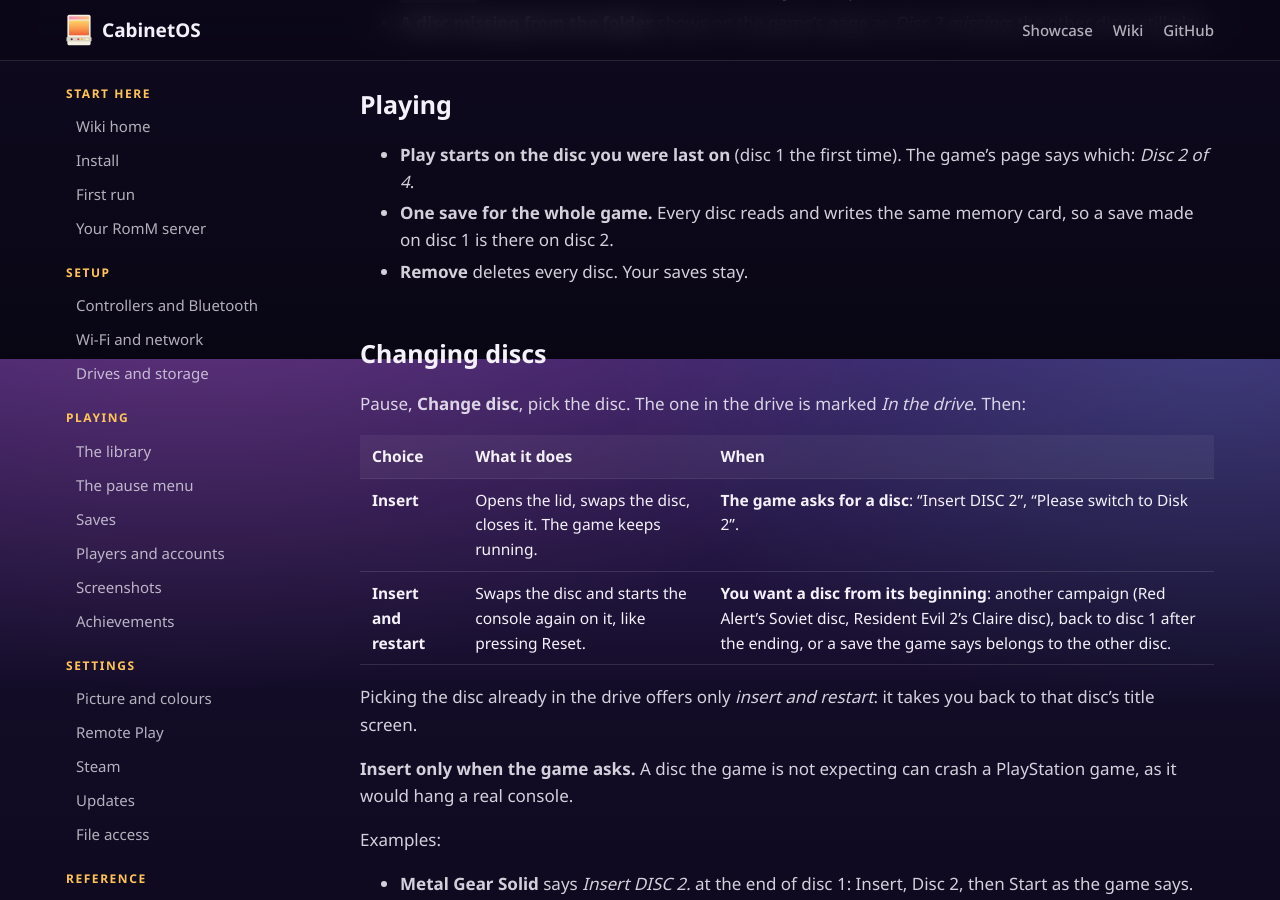
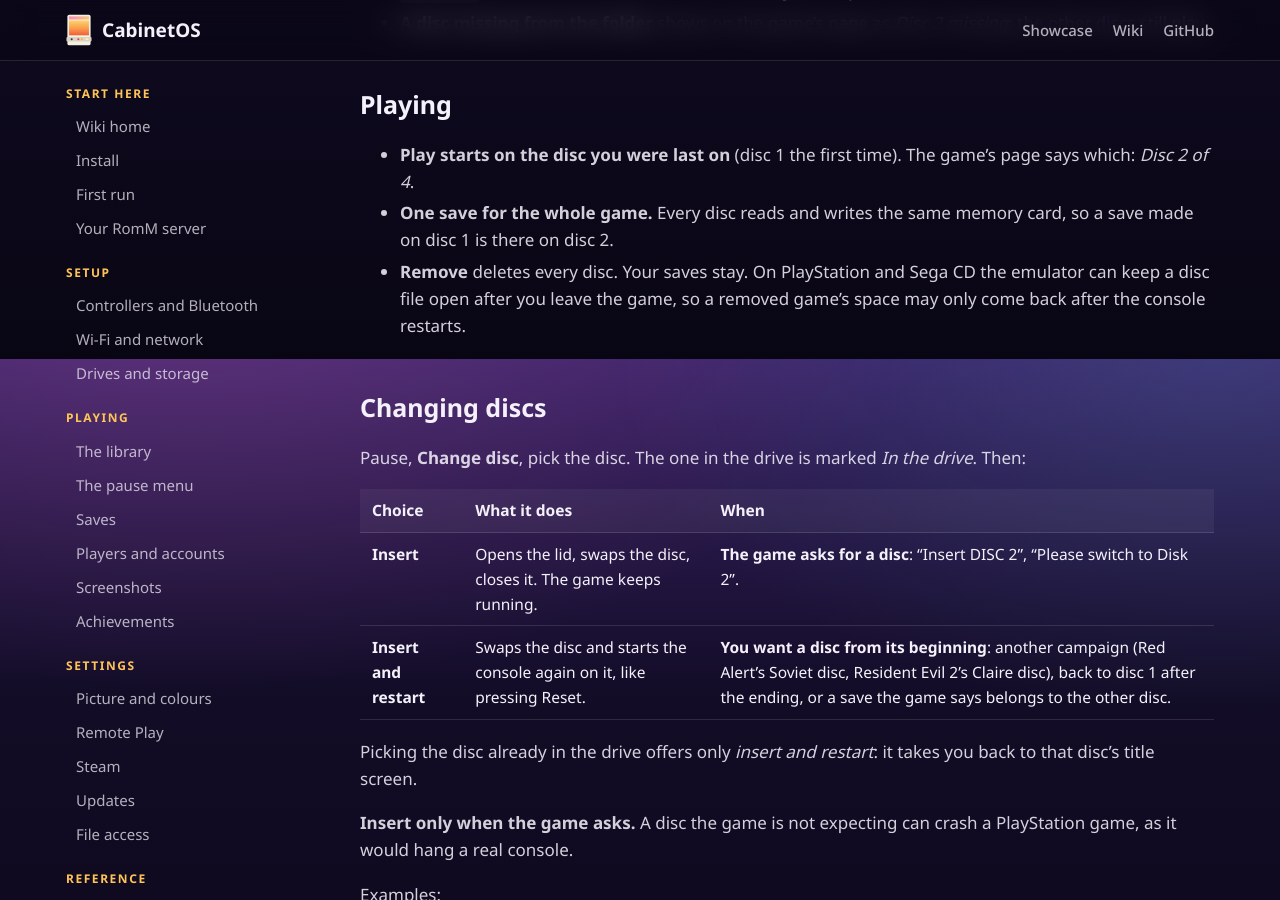
Before and after one commit to MMagTech/cabinetos, a Jekyll site: the page built from docs/wiki/discs.md, in a window 1280 px wide and 900 px high, scrolled down 541 px. Built offline with Jekyll 4.4.1, drawn with Linux system fonts in a browser that asks for light colours; our own code applies the rules of GitHub Pages for plain Markdown files.

Commit message:
Wiki: a removed PS1 or Sega CD game's space may wait for a restart
Genesis Plus GX never closes the .m3u it reads (libretro/Genesis-Plus-GX#413);
PCSX ReARMed keeps the last game's disc open until the next PS1 game.

Co-Authored-By: Claude Opus 5.5 <noreply@anthropic.com>

```diff
--- a/docs/wiki/discs.md
+++ b/docs/wiki/discs.md
@@ -29,6 +29,9 @@ none of this.
 - **One save for the whole game.** Every disc reads and writes the same memory
   card, so a save made on disc 1 is there on disc 2.
 - **Remove** deletes every disc. Your saves stay.
+  On PlayStation and Sega CD the emulator can keep a disc file open after
+  you leave the game, so a removed game's space may only come back after the
+  console restarts.
 
 ## Changing discs
 
```
